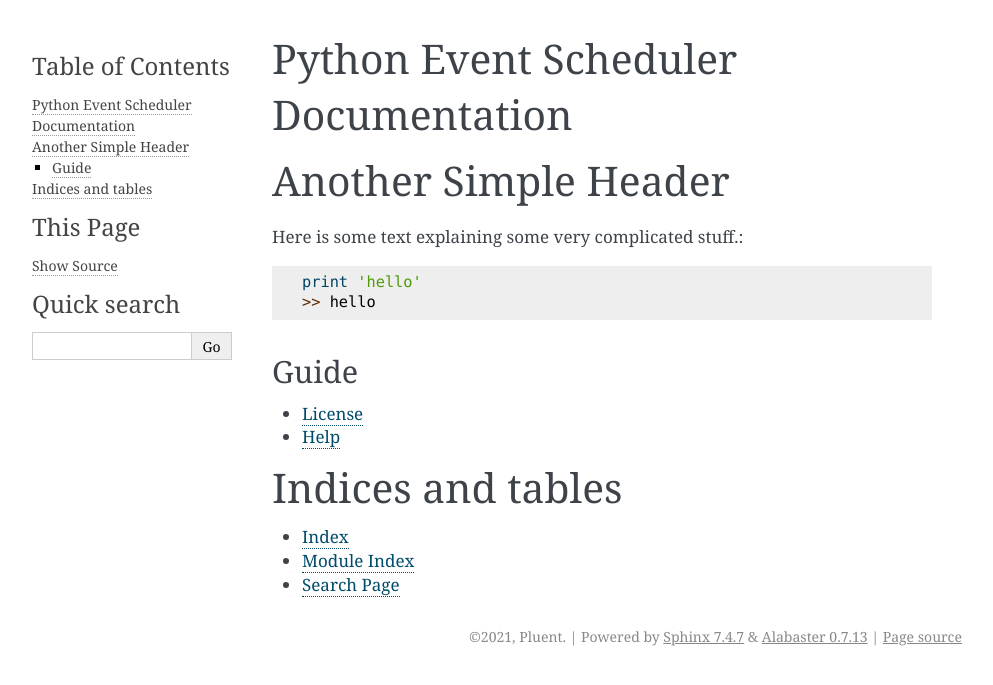
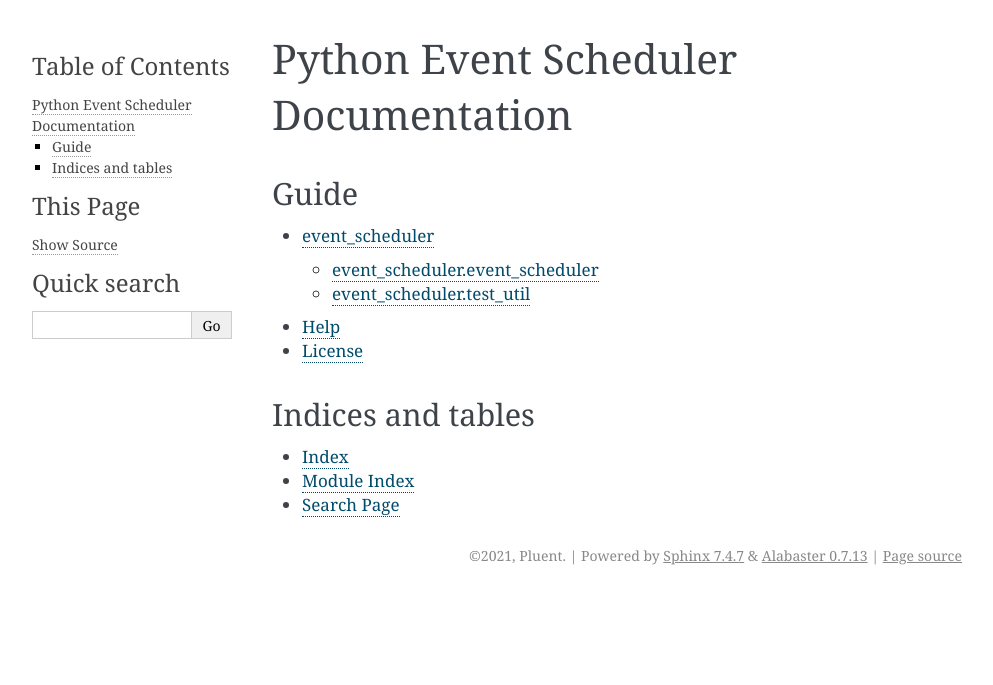
Before and after one commit to phluentmed/event-scheduler, a Sphinx documentation site: the page built from docs/source/index.rst, in a window 1280 px wide. Shown: the top 685 px of the page, without its empty margins (148-1141 px from the left). Built offline with Sphinx 7.4.7, drawn with Linux system fonts in a browser that asks for light colours.

Commit message:
format documentation

```diff
--- a/docs/source/conf.py
+++ b/docs/source/conf.py
@@ -10,10 +10,9 @@
 # add these directories to sys.path here. If the directory is relative to the
 # documentation root, use os.path.abspath to make it absolute, like shown here.
 #
-# import os
-# import sys
-# sys.path.insert(0, os.path.abspath('.'))
-
+import os
+import sys
+sys.path.insert(0, os.path.abspath('../../'))
 
 # -- Project information -----------------------------------------------------
 
@@ -30,8 +29,8 @@ release = '0.7'
 # Add any Sphinx extension module names here, as strings. They can be
 # extensions coming with Sphinx (named 'sphinx.ext.*') or your custom
 # ones.
-extensions = [
-]
+extensions = ['sphinx.ext.napoleon']
+
 
 # Add any paths that contain templates here, relative to this directory.
 templates_path = ['_templates']
--- /dev/null
+++ b/docs/source/event_scheduler.rst
@@ -0,0 +1,18 @@
+event\_scheduler
+================
+
+event\_scheduler.event\_scheduler
+---------------------------------
+
+.. automodule:: event_scheduler.event_scheduler
+   :members:
+   :undoc-members:
+   :show-inheritance:
+
+event\_scheduler.test\_util
+---------------------------
+
+.. automodule:: event_scheduler.test_util
+   :members:
+   :undoc-members:
+   :show-inheritance:
--- a/docs/source/index.rst
+++ b/docs/source/index.rst
@@ -1,12 +1,5 @@
 Python Event Scheduler Documentation
 ====================================
-Another Simple Header
-=====================
-
-Here is some text explaining some very complicated stuff.::
-
-   print 'hello'
-   >> hello
 
 Guide
 ^^^^^
@@ -14,11 +7,12 @@ Guide
 .. toctree::
    :maxdepth: 2
 
+   event_scheduler
+   help
    license
-   help
 
 Indices and tables
-==================
+^^^^^^^^^^^^^^^^^^
 
 * :ref:`genindex`
 * :ref:`modindex`
```
Also changed, not shown: 2 other files.
